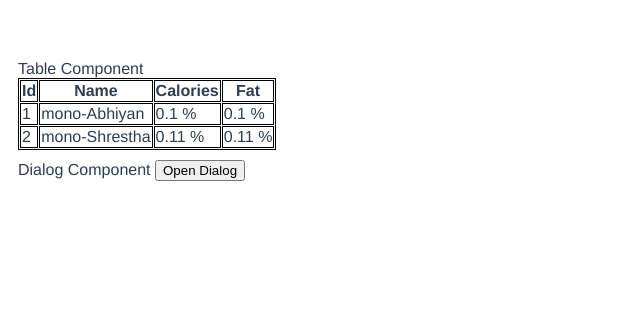
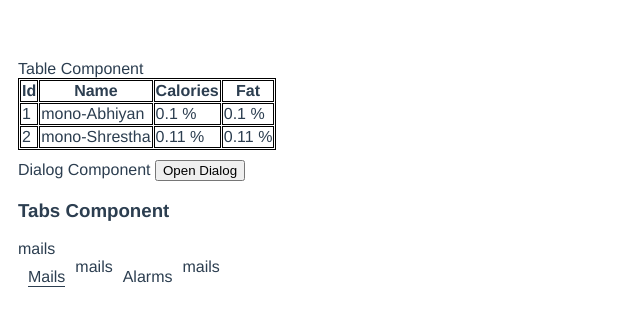
Before and after one commit to iabhiyaan/vue-components, a Vue app: page / in a window 1280 px wide. Shown: the top 326 px of the page, without its empty margins (0-640 px from the left). Built offline with nearby package versions, Linux system fonts and the light colour scheme.

Commit message:
working on tabs component

```diff
--- a/src/App.vue
+++ b/src/App.vue
@@ -18,21 +18,37 @@
         <button style="margin-left: 10px" @click="dialog = false">X</button>
       </div>
     </ADialog>
+
+    <div class="section">
+      <h3>Tabs Component</h3>
+
+      {{ tab }}
+      <ATabs v-model="tab">
+        <ATab name="mails" label="Mails" />
+        <ATab name="alarms" label="Alarms" />
+      </ATabs>
+    </div>
   </div>
 </template>
 
 <script>
 import ATable from './components/ATable.vue';
 import ADialog from './components/ADialog.vue';
+import ATabs from './components/ATabs.vue';
+import ATab from './components/ATab.vue';
+
 export default {
   name: 'App',
   components: {
     ATable,
     ADialog,
+    ATabs,
+    ATab,
   },
   data() {
     return {
       dialog: false,
+      tab: 'mails',
     };
   },
   computed: {
--- /dev/null
+++ b/src/components/ATab.vue
@@ -0,0 +1,28 @@
+<template>
+  <div
+    style="margin: 10px; cursor: pointer"
+    :class="{ active: aTabs === name }"
+    @click="setTabs(name)"
+  >
+    <slot />
+    {{ label }}
+  </div>
+  {{ aTabs }}
+</template>
+
+<script>
+export default {
+  name: 'ATab',
+  props: {
+    name: String,
+    label: String,
+  },
+  inject: ['aTabs', 'setTabs'],
+};
+</script>
+
+<style>
+.active {
+  border-bottom: 1px solid;
+}
+</style>
--- /dev/null
+++ b/src/components/ATabs.vue
@@ -0,0 +1,34 @@
+<template>
+  <div style="display: flex; justify-content: between">
+    <slot />
+  </div>
+</template>
+
+<script>
+import { computed } from 'vue';
+export default {
+  name: 'ATabs',
+  props: {
+    modelValue: String,
+  },
+  provide() {
+    return {
+      aTabs: this.computedModelValue,
+      setTabs(val) {
+        this.computedModelValue = val;
+        console.log(this.computedModelValue);
+      },
+    };
+  },
+  computed: {
+    computedModelValue: {
+      get() {
+        return this.modelValue;
+      },
+      set(val) {
+        this.$emit('update:modelValue', val);
+      },
+    },
+  },
+};
+</script>
```
